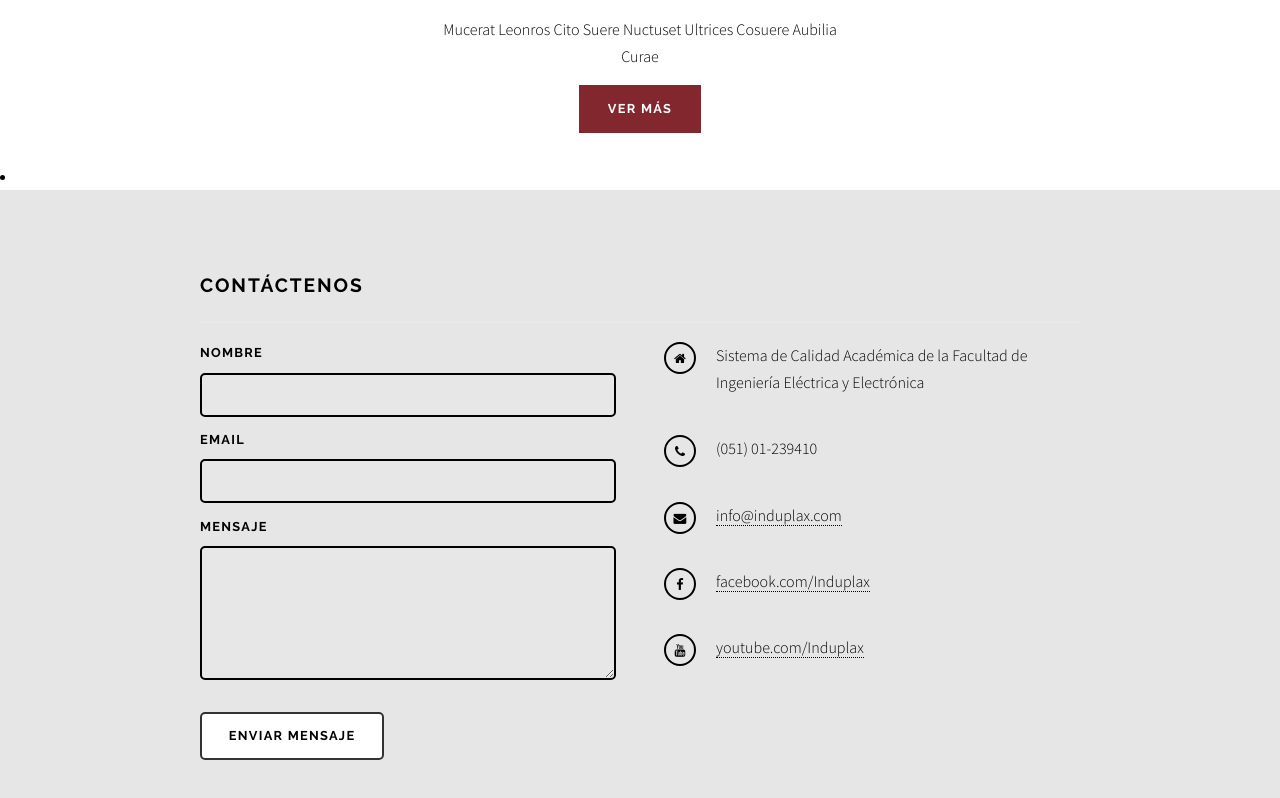
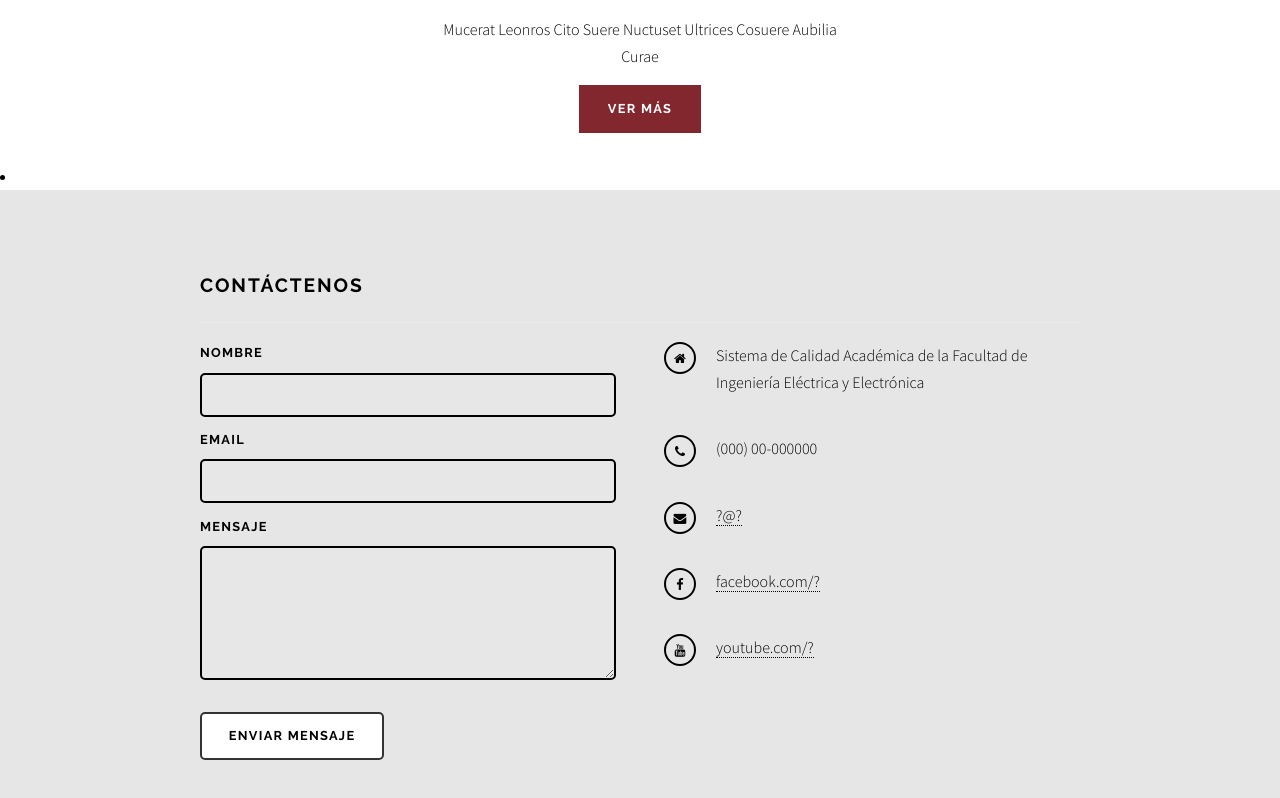
Before and after one commit to acastemoreno/SICAFIEE, a plain HTML site: page index.html in a window 1280 px wide. Shown: the part 3582-4380 px from the top of the page. Drawn offline with Linux system fonts and the light colour scheme.

Commit message:
contacto falta

```diff
--- a/index.html
+++ b/index.html
@@ -184,10 +184,10 @@
 								<li class="fa-home">
 									Sistema de Calidad Académica de la Facultad de Ingeniería Eléctrica y Electrónica<br/>
 								</li>
-								<li class="fa-phone">(051) 01-239410</li>
-								<li class="fa-envelope"><a class="black" href="mailto:info@induplax.com">info@induplax.com</a></li>
-								<li class="fa-facebook"><a class="black" href="https://www.facebook.com/Induplax-1665202160435596">facebook.com/Induplax</a></li>
-								<li class="fa-youtube"><a class="black" href="https://www.youtube.com/channel/UCcWeezOEKCBg8fknRTdmj8Q">youtube.com/Induplax</a></li>
+								<li class="fa-phone">(000) 00-000000</li>
+								<li class="fa-envelope"><a class="black" href="?@?">?@?</a></li>
+								<li class="fa-facebook"><a class="black" href="#">facebook.com/?</a></li>
+								<li class="fa-youtube"><a class="black" href="#">youtube.com/?</a></li>
 							</ul>
 						</div>
 					</section>
```
